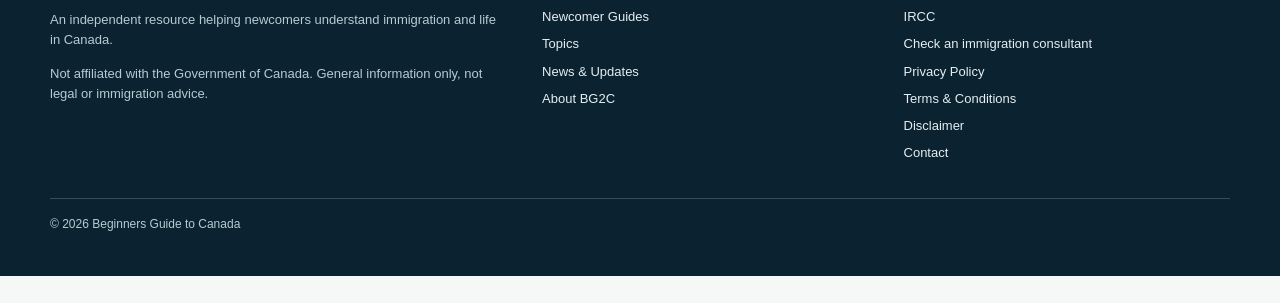
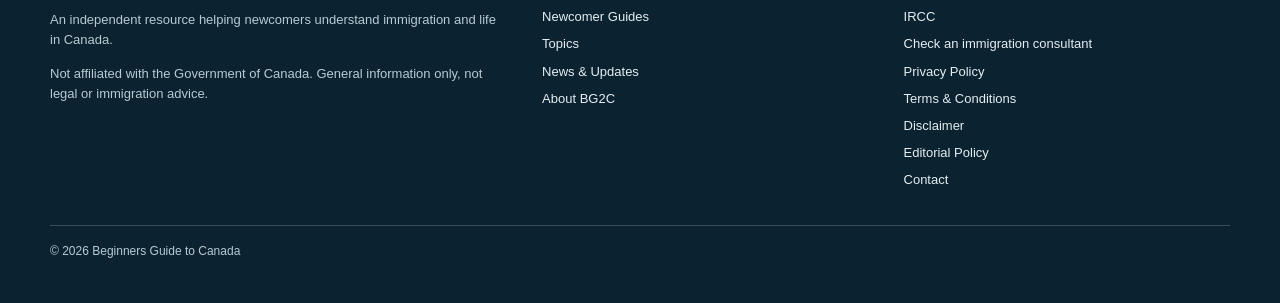
Before and after one commit to amitbhatia1298/beginners-guide-to-canada, a website: page index.html in a window 1280 px wide. Shown: the part 3015-3318 px from the top of the page. Before the commit the page ends 3291 px from the top, so only its background shows below. Drawn offline with Linux system fonts and the light colour scheme.

Commit message:
Add Editorial Policy link to BG2C footer

```diff
--- a/index.html
+++ b/index.html
@@ -42,6 +42,6 @@
 <section class="section" id="updates"><div class="container"><div class="section-heading"><div><div class="eyebrow">Editorial desk</div><h2>News & updates</h2></div><p>Clear explanations of Canadian immigration developments, with sources and dates, are coming soon.</p></div><div class="news"><div class="news-main"><div class="eyebrow">Coming soon • News coverage</div><h3>Canadian immigration updates, explained without the jargon.</h3><p>When BG2C publishes news, each article will explain what changed, who is affected, what to do next, and where to verify the information.</p><div class="note">This is a design preview. We have intentionally not published placeholder stories as real news.</div></div><aside class="news-aside"><div class="eyebrow">Trusted official sources</div><h3>Check the latest directly</h3><ul><li><a href="https://www.canada.ca/en/immigration-refugees-citizenship.html" target="_blank" rel="noopener">Immigration, Refugees and Citizenship Canada ↗</a></li><li><a href="https://www.canada.ca/en/immigration-refugees-citizenship/news.html" target="_blank" rel="noopener">IRCC news releases ↗</a></li><li><a href="https://www.canada.ca/en/services/benefits.html" target="_blank" rel="noopener">Government of Canada benefits ↗</a></li></ul></aside></div></div></section>
 <section class="section about" id="about"><div class="container about-grid"><div><div class="eyebrow">The story behind BG2C</div><h2>Built from a real newcomer journey.</h2><p>Clear guidance. Real experience. Official sources.</p></div><div><p>Beginners Guide to Canada, or BG2C for short, is a free resource for people who are planning to move to Canada, are going through the process, or have just landed.</p><p>I came from India, studied operations management in New Zealand and worked in inventory control there for a few years. In 2019 I moved to Canada as a permanent resident, and in 2023 I became a citizen. Each stage had its own forms, rules and waiting, and finding information I could rely on was part of every one of them. BG2C is the guide I wanted at each of those points.</p><p>I am not a lawyer or a licensed immigration consultant. I share what I learned, point to the official source and say when something is only my experience.</p></div></div></section>
 </main>
-<footer class="footer"><div class="container"><div class="footer-grid"><div><h3>Beginners Guide to Canada</h3><p>An independent resource helping newcomers understand immigration and life in Canada.</p><p>Not affiliated with the Government of Canada. General information only, not legal or immigration advice.</p></div><div><h3>Explore</h3><a href="#guides">Newcomer Guides</a><a href="#topics">Topics</a><a href="#updates">News & Updates</a><a href="#about">About BG2C</a></div><div><h3>Official resources</h3><a href="https://www.canada.ca/en/immigration-refugees-citizenship.html">IRCC</a><a href="https://college-ic.ca/">Check an immigration consultant</a><a href="/privacy/">Privacy Policy</a><a href="/terms/">Terms &amp; Conditions</a><a href="/disclaimer/">Disclaimer</a><a href="/contact/">Contact</a></div></div><div class="small">© 2026 Beginners Guide to Canada</div></div></footer>
+<footer class="footer"><div class="container"><div class="footer-grid"><div><h3>Beginners Guide to Canada</h3><p>An independent resource helping newcomers understand immigration and life in Canada.</p><p>Not affiliated with the Government of Canada. General information only, not legal or immigration advice.</p></div><div><h3>Explore</h3><a href="#guides">Newcomer Guides</a><a href="#topics">Topics</a><a href="#updates">News & Updates</a><a href="#about">About BG2C</a></div><div><h3>Official resources</h3><a href="https://www.canada.ca/en/immigration-refugees-citizenship.html">IRCC</a><a href="https://college-ic.ca/">Check an immigration consultant</a><a href="/privacy/">Privacy Policy</a><a href="/terms/">Terms &amp; Conditions</a><a href="/disclaimer/">Disclaimer</a><a href="/editorial-policy/">Editorial Policy</a><a href="/contact/">Contact</a></div></div><div class="small">© 2026 Beginners Guide to Canada</div></div></footer>
 </body></html>
 <!-- BG2C deployment refresh: November 14, 2026 -->
```
